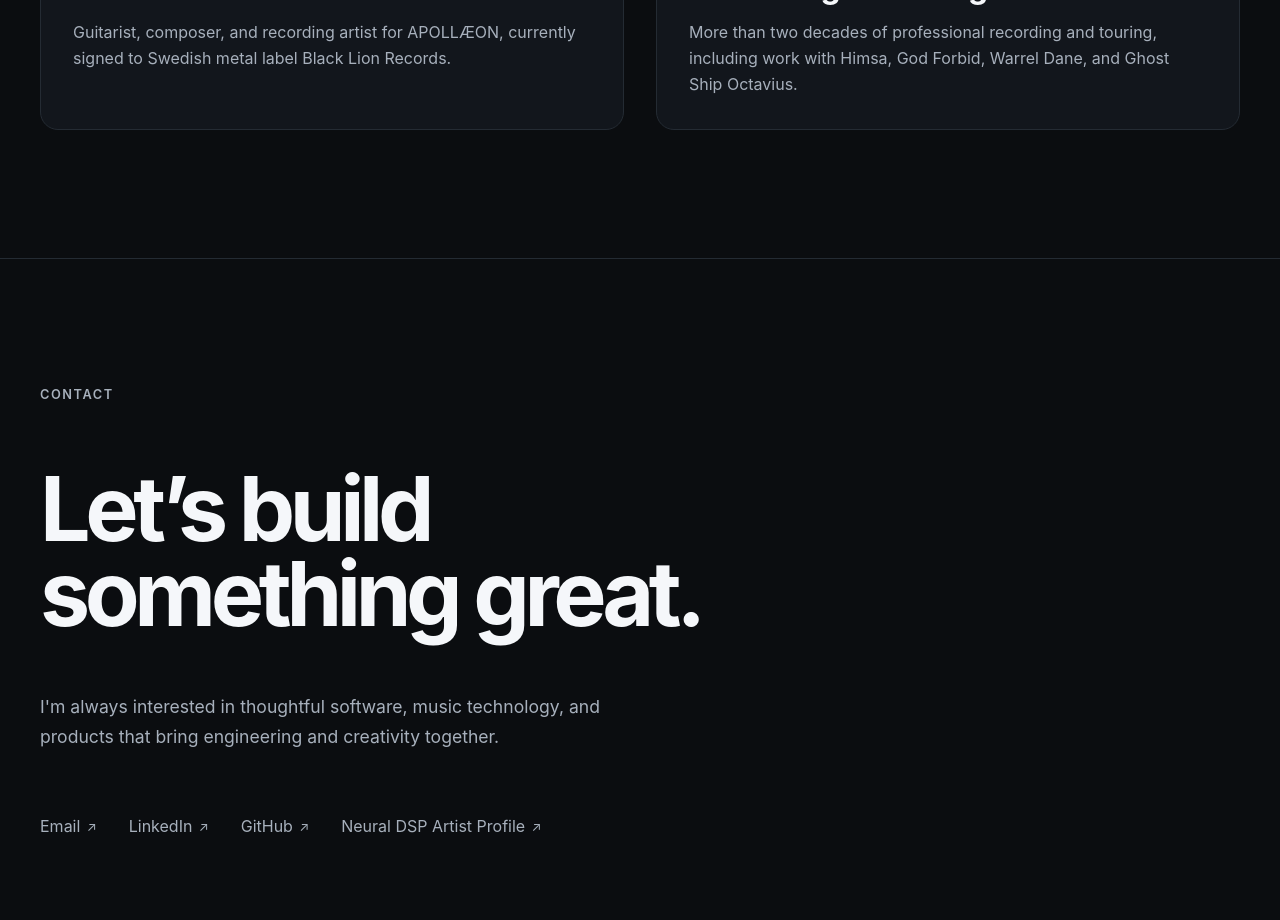
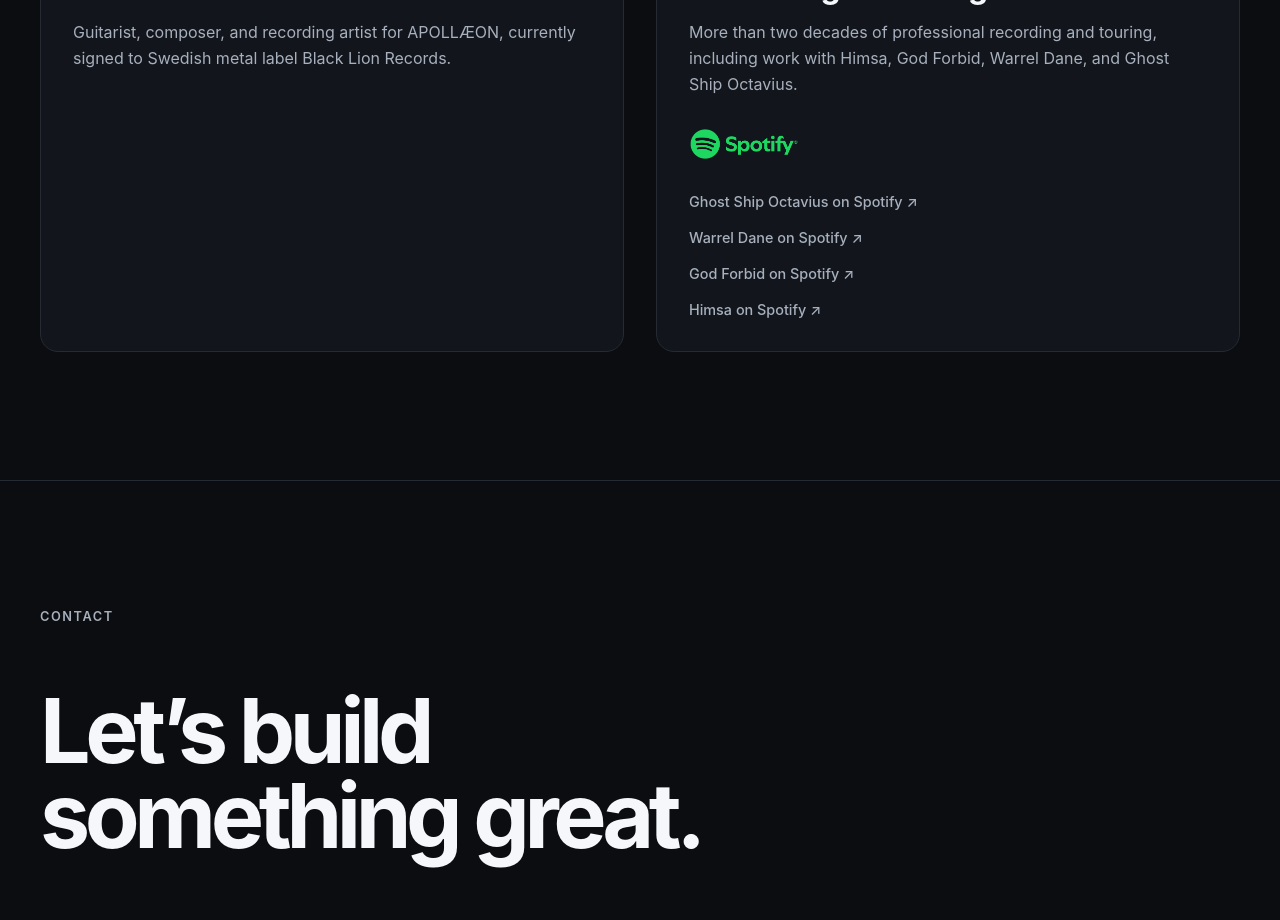
Before and after one commit to MattWicklund/matthewwicklund, a React (Vite) app: page / in a window 1280 px wide. Shown: the part 5040-5960 px from the top of the page. Built offline with nearby package versions, Linux system fonts and the light colour scheme.

Commit message:
Add Spotify artist links and official logo to music card

```diff
--- a/src/sections/Music.tsx
+++ b/src/sections/Music.tsx
@@ -72,6 +72,54 @@
               More than two decades of professional recording and touring, including
               work with Himsa, God Forbid, Warrel Dane, and Ghost Ship Octavius.
             </p>
+            <img
+              src="/images/spotify-logo-green.png"
+              alt="Spotify"
+              className="music__spotify-logo"
+              loading="lazy"
+            />
+            <ul className="music__spotify-links">
+              <li>
+                <a
+                  href="https://open.spotify.com/artist/7E1Soj4kGw9zyhIJWZyOhx?si=edc0c7c4d04244c0"
+                  target="_blank"
+                  rel="noopener noreferrer"
+                  className="music__link"
+                >
+                  Ghost Ship Octavius on Spotify <span aria-hidden="true">↗</span>
+                </a>
+              </li>
+              <li>
+                <a
+                  href="https://open.spotify.com/artist/1qrGnVZhEO4vX3ahn4RY1r?si=9QRZwJI5Rni_WtpJMYLWNQ"
+                  target="_blank"
+                  rel="noopener noreferrer"
+                  className="music__link"
+                >
+                  Warrel Dane on Spotify <span aria-hidden="true">↗</span>
+                </a>
+              </li>
+              <li>
+                <a
+                  href="https://open.spotify.com/artist/2OgQ0tvf2ldbdlm8sXyx3M?si=jyYsetf8RZesqduUIonujA"
+                  target="_blank"
+                  rel="noopener noreferrer"
+                  className="music__link"
+                >
+                  God Forbid on Spotify <span aria-hidden="true">↗</span>
+                </a>
+              </li>
+              <li>
+                <a
+                  href="https://open.spotify.com/artist/3eYUm924tyABe11T1wxrPp?si=10cf0614141949cb"
+                  target="_blank"
+                  rel="noopener noreferrer"
+                  className="music__link"
+                >
+                  Himsa on Spotify <span aria-hidden="true">↗</span>
+                </a>
+              </li>
+            </ul>
           </article>
         </div>
       </Container>
--- a/src/styles/music.css
+++ b/src/styles/music.css
@@ -131,6 +131,24 @@
   transform: translateX(3px);
 }
 
+.music__spotify-logo {
+  width: 110px;
+  height: auto;
+  margin-top: var(--space-md);
+}
+
+.music__spotify-links {
+  display: grid;
+  gap: var(--space-sm);
+  margin: var(--space-md) 0 0;
+  padding: 0;
+  list-style: none;
+}
+
+.music__spotify-links .music__link {
+  margin-top: 0;
+}
+
 @media (max-width: 800px) {
   .music__grid,
   .music__feature {
```
Also changed, not shown: public/images/spotify-logo-green.png (added).
